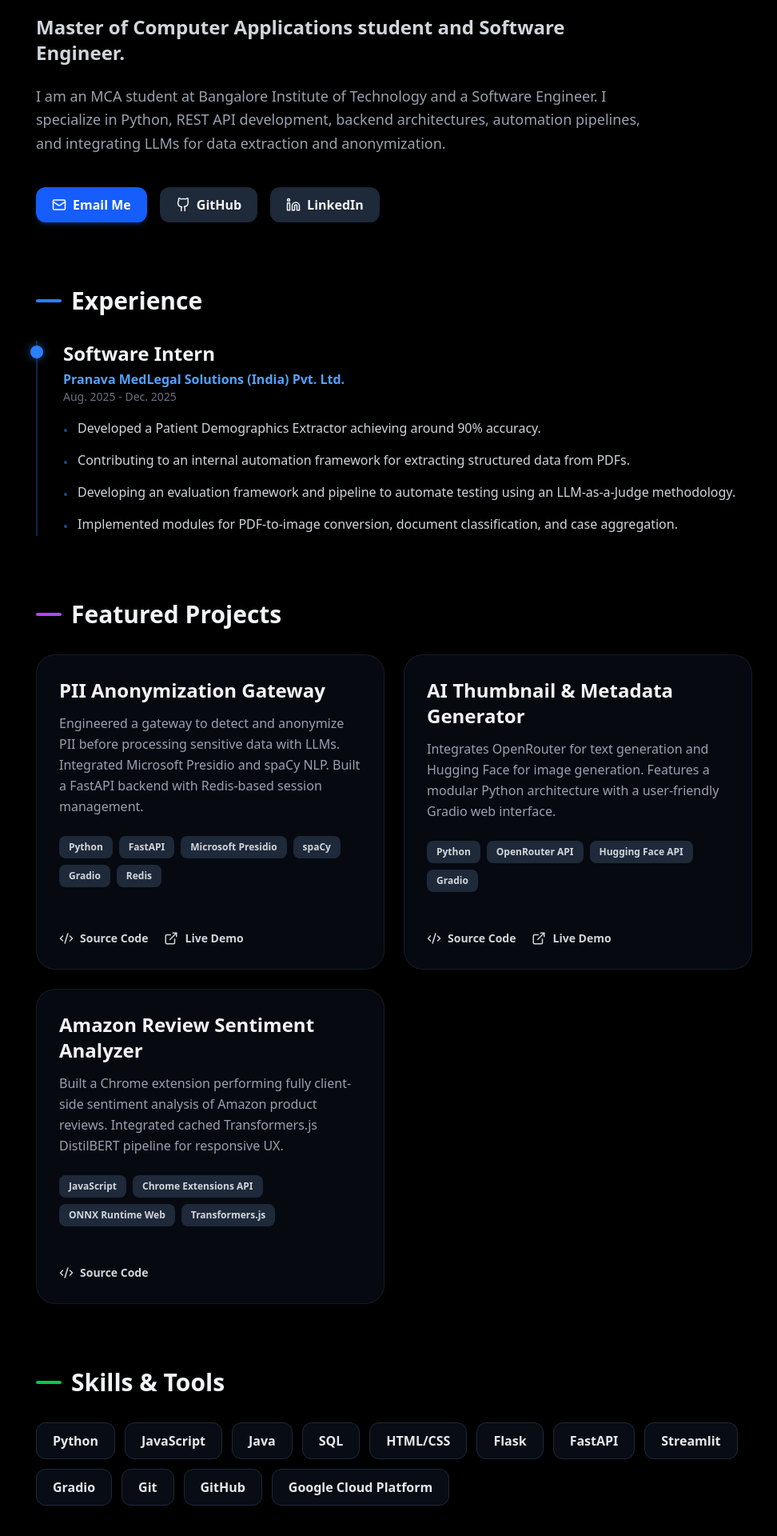
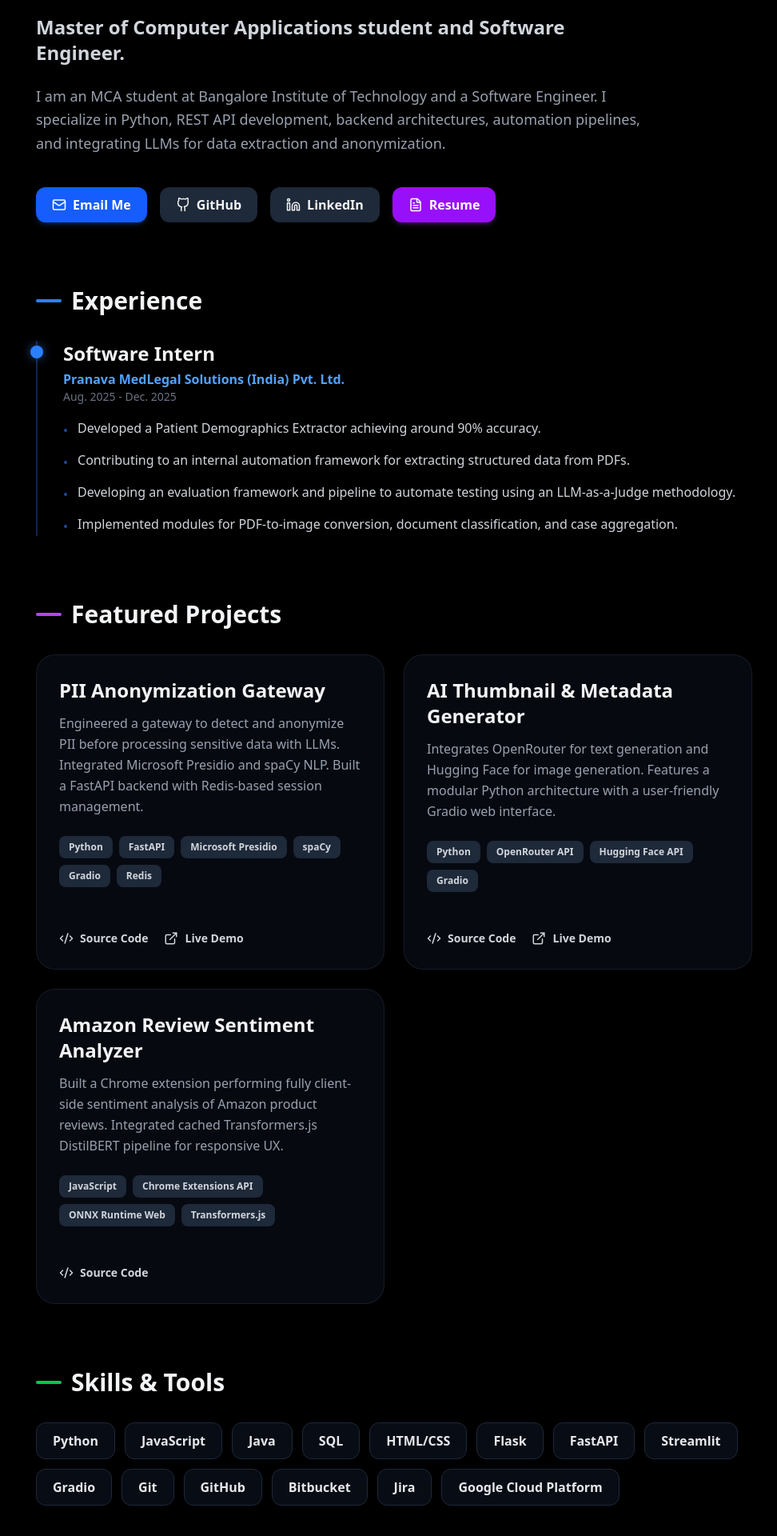
Before and after one commit to Vikas-u-rao/portfolio, a Next.js app: page / in a window 1280 px wide. Shown: the part 236-2156 px from the top of the page at 80% size, without its empty margins (147-1119 px from the left). Built offline with nearby package versions, Linux system fonts and the light colour scheme.

Commit message:
feat: add resume button and Bitbucket/Jira skills

```diff
--- a/app/page.tsx
+++ b/app/page.tsx
@@ -1,5 +1,5 @@
 import { portfolioData } from "@/lib/data";
-import { Mail, ExternalLink, Code2 } from "lucide-react";
+import { Mail, ExternalLink, Code2, FileText } from "lucide-react";
 
 // Simple SVG icons
 const GithubIcon = ({ size = 24 }: { size?: number }) => (
@@ -34,6 +34,11 @@ export default function Home() {
           <a href={portfolioData.socials.linkedin} target="_blank" rel="noreferrer" className="flex items-center gap-2 px-5 py-2.5 bg-gray-200 dark:bg-gray-800 hover:bg-gray-300 dark:hover:bg-gray-700 rounded-xl transition-all font-semibold">
             <LinkedinIcon size={18} /> LinkedIn
           </a>
+          {portfolioData.resumeUrl && (
+            <a href={portfolioData.resumeUrl} target="_blank" rel="noreferrer" className="flex items-center gap-2 px-5 py-2.5 bg-purple-600 hover:bg-purple-700 text-white rounded-xl transition-all font-semibold shadow-md shadow-purple-500/20">
+              <FileText size={18} /> Resume
+            </a>
+          )}
         </div>
       </section>
 
--- a/lib/data.ts
+++ b/lib/data.ts
@@ -23,6 +23,8 @@ export const portfolioData: PortfolioData = {
     { name: "Gradio" },
     { name: "Git" },
     { name: "GitHub" },
+    { name: "Bitbucket" },
+    { name: "Jira" },
     { name: "Google Cloud Platform" }
   ],
   projects: [
```
